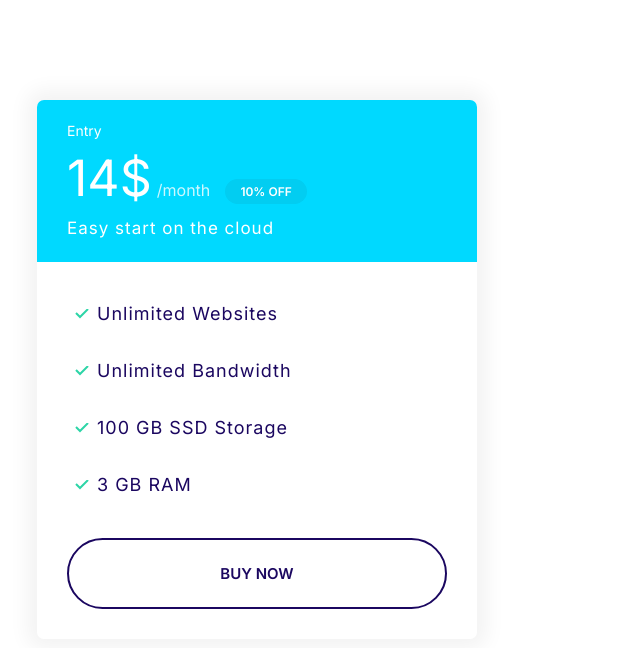
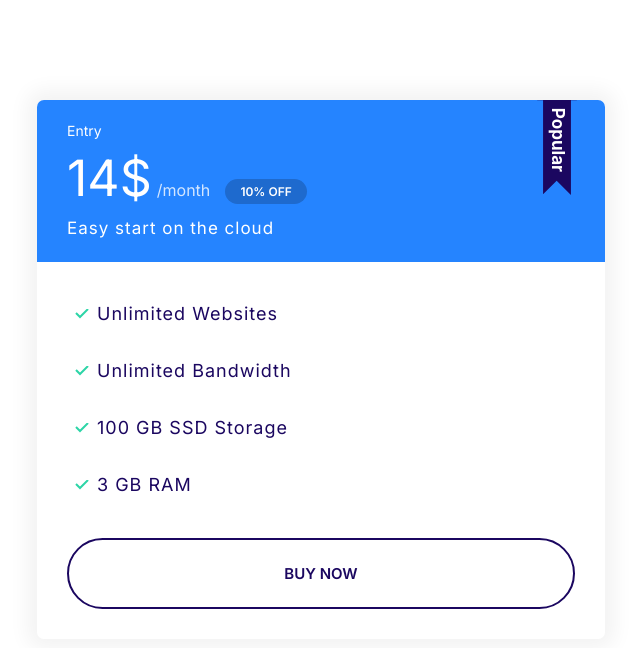
Before and after one commit to Hameedreza/moshify999, a plain HTML site: page index.html in a window 1280 px wide. Shown: the whole page, without its empty margins (63-703 px from the left). Drawn offline with Linux system fonts and the light colour scheme.

Commit message:
Adding a "popular" class to a card

```diff
--- a/css/styles.css
+++ b/css/styles.css
@@ -336,6 +336,7 @@ a{
   border-radius: 7px;
   box-shadow: 0 0 20px 10px #f3f3f3;
   overflow: hidden;
+
 }
 
 .card--primary .card__header{
@@ -358,6 +359,9 @@ a{
   background: #02cdf1;
 }
 
+.card--primary .badge--primary{
+  background: #1e6ace;
+}
 
 
 .card__header, .card__body{
@@ -407,8 +411,20 @@ a{
   font-weight: 500;
 }
 
+.plan--popular .card__header{
+  position: relative;
+}
 
 
+.plan--popular .card__header::after{
+  content: url(/Images/popular.svg);
+  display: inline-block;
+  width: 40px;
+  position: absolute;
+  right: 5%;
+  top: -5px;
+
+}
 
 
 
@@ -433,9 +449,4 @@ a{
 
 
 
-
-
-
-
-
 }
--- a/index.html
+++ b/index.html
@@ -13,14 +13,14 @@
 </head>
 <body>
 
-    <div style="width: 50% ; padding: 10rem;">
-            <div class="plan">
-                <div class="card card--secondary">
+    <div style="width: 60% ; padding: 10rem;">
+            <div class="plan plan--popular">
+                <div class="card card--primary">
                     <div class="card__header">
                         <h3 class="plan__name">Entry</h3>
                         <span class="plan__price">14$</span>
                         <span class="plan__billing-cycle">/month</span>
-                        <span class="badge badge--secondary badge--small">10% OFF</span>
+                        <span class="badge badge--primary badge--small">10% OFF</span>
                         <span class="plan__description">Easy start on the cloud</span>
                     </div>
                     <div class="card__body">
```
Also changed, not shown: Images/popular.svg (added).
